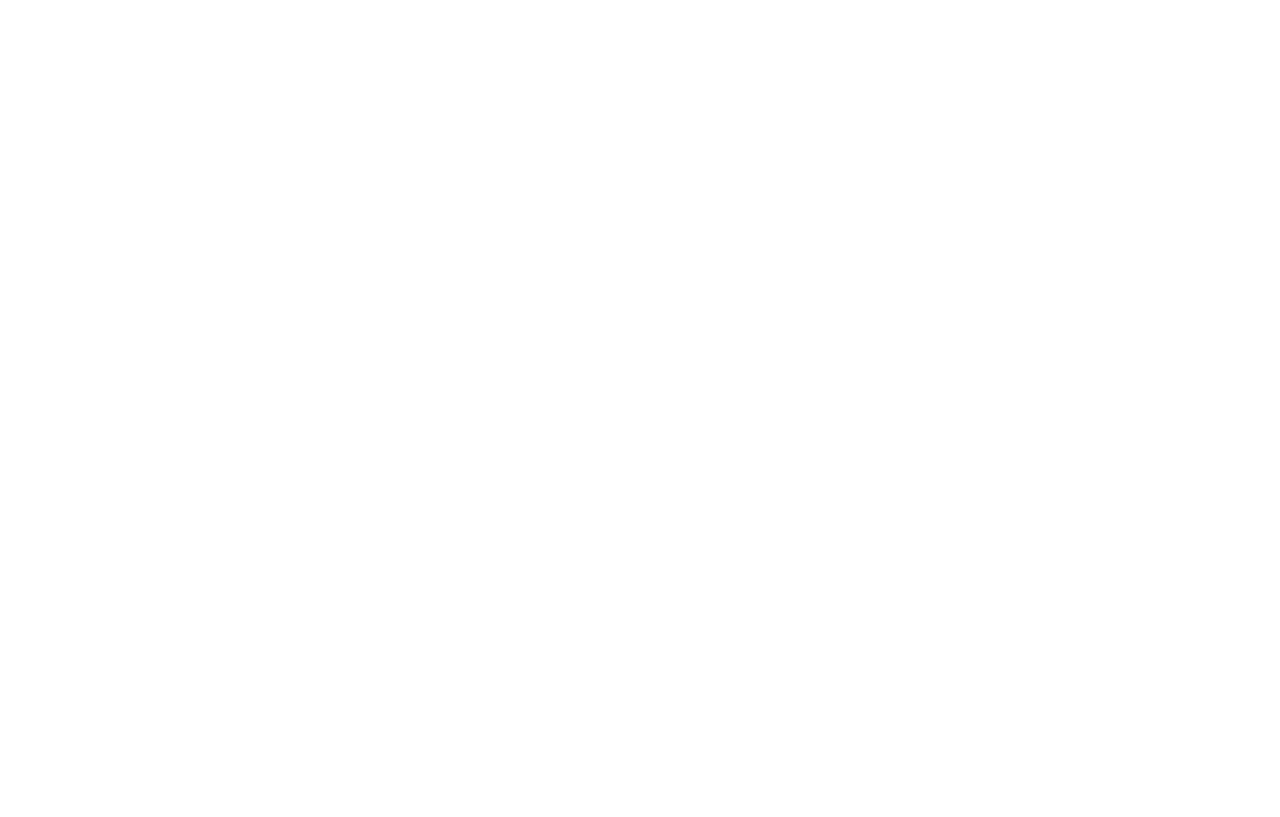
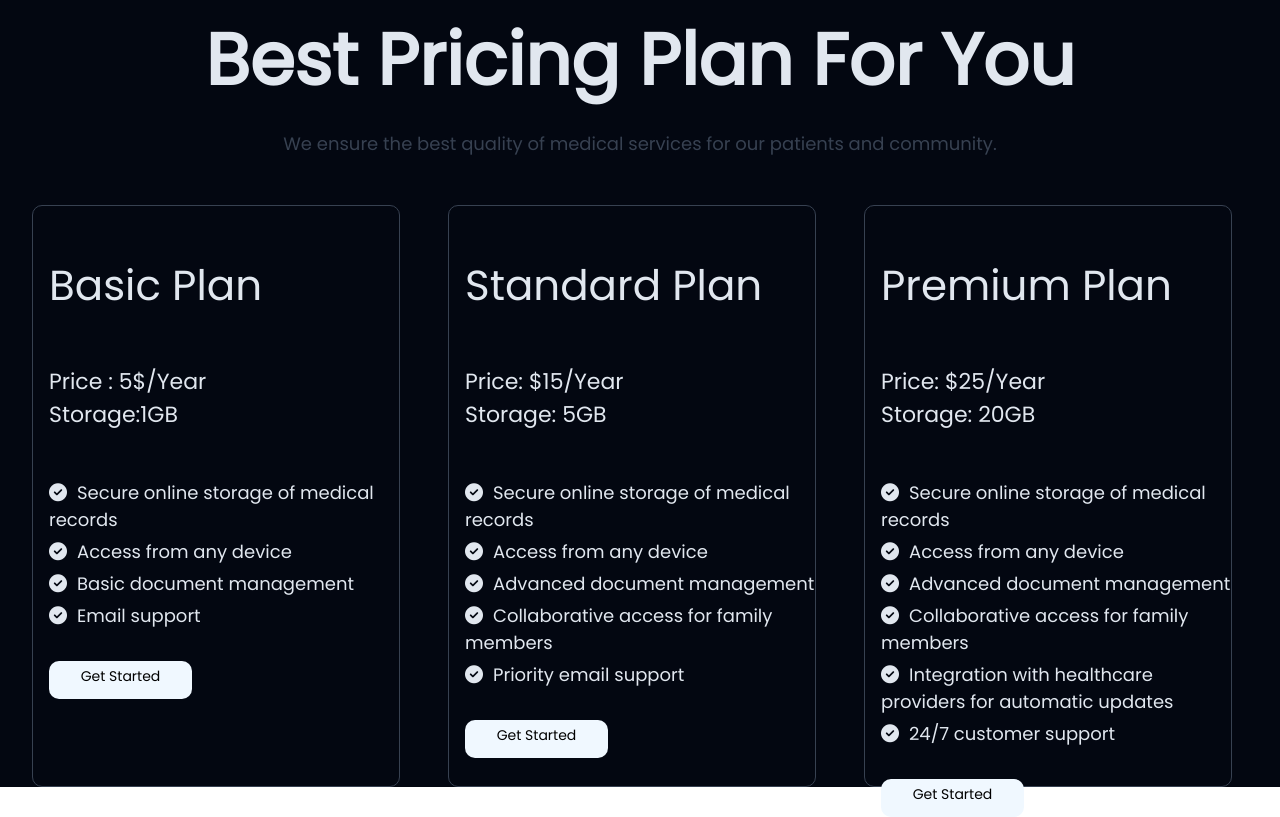
Before and after one commit to PRANJALRANA11/MEDICOD, a React (Create React App) app in the folder frontend/medi-records/: page / in a window 1280 px wide. Shown: the part 1880-2697 px from the top of the page. Before the commit the page ends 1726 px from the top, so only its background shows below. Built offline with nearby package versions, Linux system fonts and the light colour scheme; a web font is replaced by a local one.

Commit message:
adding-pricing-component-frontend
Signed-off-by: PRANJALRANA11 <pranajlrana1235@gmail.com>

```diff
--- /dev/null
+++ b/frontend/medi-records/src/Components/Home_components/Pricing.js
@@ -0,0 +1,135 @@
+import React from 'react'
+import '../../Styles/Home-styles/Pricing.css';
+export default function Pricing() {
+  return (
+    <>
+      <div className='Pricing_div'>
+        <div className='Pricing_div1'>
+          <div className='Pricing_div1_1'>
+            <h1>Best Pricing Plan For You</h1>
+          </div>
+          <div className='Pricing_div1_2'>
+            We ensure the best quality of medical services for our patients and
+            community.
+          </div>
+        </div>
+        <div className='Pricing_div2'>
+          <div className='Pricing_div2_1'>
+            <div className='Pricing_div2_1_1'>
+              Basic Plan
+            </div>
+            <div className='Pricing_div2_1_2'>
+              <div className='Pricing_div2_1_2'>
+                Price : 5$/Year
+              </div>
+              <div className='Pricing_div2_1_2'>
+                Storage:1GB
+              </div>
+            </div>
+            <div className='Pricing_div2_1_4'>
+              <div className='Pricing_div2_1_3'>
+                <i class="fa-solid fa-circle-check" style={{marginRight:"10px"}}></i>
+                Secure online storage of medical records
+              </div>
+              <div className='Pricing_div2_1_3'>
+                <i class="fa-solid fa-circle-check" style={{marginRight:"10px"}}></i>
+                Access from any device
+              </div>
+              <div className='Pricing_div2_1_3'>
+                <i class="fa-solid fa-circle-check" style={{marginRight:"10px"}}></i>
+                Basic document management
+              </div>
+              <div className='Pricing_div2_1_3'>
+                <i class="fa-solid fa-circle-check" style={{marginRight:"10px"}}></i>
+                Email support
+              </div>
+              <div className='Section_div_1_1_4'>
+                <a href='/'>Get Started</a>
+              </div>
+            </div>
+          </div>
+          <div className='Pricing_div2_1'>
+            <div className='Pricing_div2_1_1'>
+              Standard Plan
+            </div>
+            <div className='Pricing_div2_1_2'>
+              <div className='Pricing_div2_1_2'>
+                Price: $15/Year
+              </div>
+              <div className='Pricing_div2_1_2'>
+                Storage: 5GB
+              </div>
+            </div>
+            <div className='Pricing_div2_1_4'>
+              <div className='Pricing_div2_1_3'>
+                <i class="fa-solid fa-circle-check" style={{marginRight:"10px"}}></i>
+                Secure online storage of medical records
+              </div>
+              <div className='Pricing_div2_1_3'>
+                <i class="fa-solid fa-circle-check" style={{marginRight:"10px"}}></i>
+                Access from any device
+              </div>
+              <div className='Pricing_div2_1_3'>
+                <i class="fa-solid fa-circle-check" style={{marginRight:"10px"}}></i>
+                Advanced document management
+              </div>
+              <div className='Pricing_div2_1_3'>
+                <i class="fa-solid fa-circle-check"  style={{marginRight:"10px"}}></i>
+                Collaborative access for family members
+              </div>
+              <div className='Pricing_div2_1_3'>
+                <i class="fa-solid fa-circle-check" style={{marginRight:"10px"}}></i>
+                Priority email support
+              </div>
+              <div className='Section_div_1_1_4'>
+                <a href='/'>Get Started</a>
+              </div>
+            </div>
+          </div>
+          <div className='Pricing_div2_1'>
+            <div className='Pricing_div2_1_1'>
+              Premium Plan
+            </div>
+            <div className='Pricing_div2_1_2'>
+              <div className='Pricing_div2_1_2'>
+                Price: $25/Year
+              </div>
+              <div className='Pricing_div2_1_2'>
+                Storage: 20GB
+              </div>
+            </div>
+            <div className='Pricing_div2_1_4'>
+              <div className='Pricing_div2_1_3'>
+                <i class="fa-solid fa-circle-check" style={{marginRight:"10px"}}></i>
+                Secure online storage of medical records
+              </div>
+              <div className='Pricing_div2_1_3'>
+                <i class="fa-solid fa-circle-check" style={{marginRight:"10px"}}></i>
+                Access from any device
+              </div>
+              <div className='Pricing_div2_1_3'>
+                <i class="fa-solid fa-circle-check" style={{marginRight:"10px"}}></i>
+                Advanced document management
+              </div>
+              <div className='Pricing_div2_1_3'>
+                <i class="fa-solid fa-circle-check" style={{marginRight:"10px"}}></i>
+                Collaborative access for family members
+              </div>
+              <div className='Pricing_div2_1_3'>
+                <i class="fa-solid fa-circle-check" style={{marginRight:"10px"}}></i>
+                Integration with healthcare providers for automatic updates
+              </div>
+              <div className='Pricing_div2_1_3'>
+                <i class="fa-solid fa-circle-check" style={{marginRight:"10px"}}></i>
+                24/7 customer support
+              </div>
+              <div className='Section_div_1_1_4'>
+                <a href='/'>Get Started</a>
+              </div>
+            </div>
+          </div>
+        </div>
+      </div>
+    </>
+  )
+}
--- a/frontend/medi-records/src/Pages/Home.js
+++ b/frontend/medi-records/src/Pages/Home.js
@@ -2,6 +2,7 @@
 import Navbar from '../Components/Home_components/Navbar'
 import Header from '../Components/Home_components/Header'
 import Section from '../Components/Home_components/Section'
+import Pricing from '../Components/Home_components/Pricing'
 
 export default function Home() {
   return (
@@ -9,6 +10,7 @@
       <Navbar/>
       <Header/>
       <Section/>
+      <Pricing/>
     </div>
   )
 }
--- /dev/null
+++ b/frontend/medi-records/src/Styles/Home-styles/Pricing.css
@@ -0,0 +1,55 @@
+.Pricing_div{
+    background-color: #030711;
+
+}
+.Pricing_div1{
+
+}
+.Pricing_div1_1 h1{
+    font-size: 4.5rem;
+    font-family: poppins;
+    color:#e1e7ef;
+    margin-top: 0;
+    padding-top: 10rem;
+    margin-bottom: 1rem;
+}
+
+.Pricing_div1_2{
+    color:rgb(55 65 81);
+    font:18px poppins;
+}
+.Pricing_div2{
+    display: flex;
+    justify-content: center;
+    margin-top: 3rem;
+    margin-left: 2rem;
+}
+.Pricing_div2_1{
+    border: 1px solid rgb(55 65 81);
+    margin-right: 3rem;
+    height: 580px;
+    width:450px;
+    padding-left: 1rem;
+    border-radius: 10px;
+}
+.Pricing_div2_1_1{
+    color:#e1e7ef;
+    font:42px poppins;
+    margin-top: 3rem;
+    margin-bottom: 3rem;
+    text-align: left;
+}
+.Pricing_div2_1_2{
+    color:#e1e7ef;
+    font:22px poppins;
+    text-align: left;
+}
+.Pricing_div2_1_4{
+    margin-top: 3rem;
+}
+.Pricing_div2_1_3{
+    color: #e1e7ef;
+    font:18px poppins;
+    text-align: left;
+    margin-top: 5px;
+}
```
